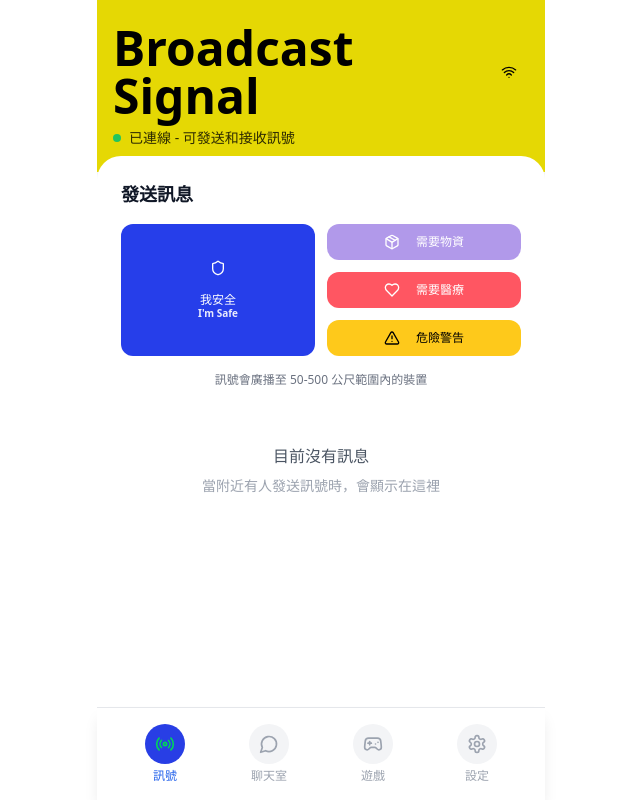
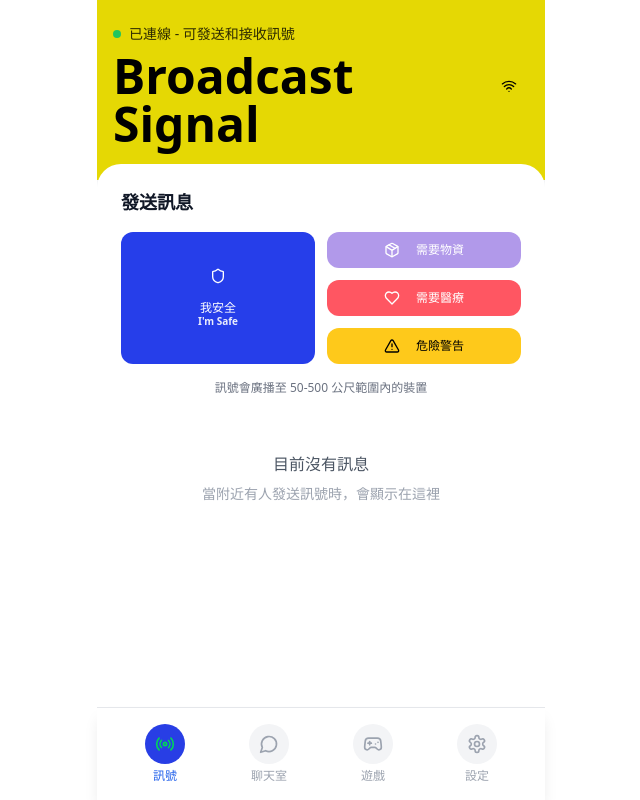
Before and after one commit to aa-prime-studio/echo-alert-now, a React (Vite) app: page /app in a window 1280 px wide. Shown: the whole page, without its empty margins (319-959 px from the left). Built offline with nearby package versions, Linux system fonts and the light colour scheme.

Commit message:
Fix UI alignment and font size
Align subtitles to the left, adjust font sizes, and modify the Broadcast Signal header.

```diff
--- a/src/components/MessageList.tsx
+++ b/src/components/MessageList.tsx
@@ -46,7 +46,7 @@ export const MessageList: React.FC<MessageListProps> = ({ messages }) => {
   return (
     <div>
       <div className="flex items-center justify-between mb-6">
-        <h3 className="font-semibold text-gray-900">附近訊號</h3>
+        <h3 className="text-lg font-semibold text-gray-900 text-left">附近訊號</h3>
         <span className="text-sm text-gray-500">({messages.length})</span>
       </div>
 
--- a/src/components/game/GameRules.tsx
+++ b/src/components/game/GameRules.tsx
@@ -1,4 +1,3 @@
-
 import React from 'react';
 import { Hash, Target, Calendar } from 'lucide-react';
 import { Card, CardContent } from '@/components/ui/card';
@@ -7,7 +6,7 @@ export const GameRules: React.FC = () => {
   return (
     <Card className="bg-white border-black shadow-sm">
       <CardContent className="p-6">
-        <h4 className="text-lg font-semibold text-gray-900 mb-4">遊戲規則</h4>
+        <h4 className="text-lg font-semibold text-gray-900 mb-4 text-left">遊戲規則</h4>
         <div className="grid grid-cols-3 gap-4">
           <div className="text-center">
             <div className="w-12 h-12 rounded-full flex items-center justify-center mx-auto mb-3" style={{ backgroundColor: '#00d76a' }}>
--- a/src/components/game/Leaderboard.tsx
+++ b/src/components/game/Leaderboard.tsx
@@ -1,4 +1,3 @@
-
 import React from 'react';
 import { Trophy } from 'lucide-react';
 import { BingoScore } from '@/types/game';
@@ -14,7 +13,7 @@ export const Leaderboard: React.FC<LeaderboardProps> = ({ leaderboard }) => {
     <div>
       <div className="flex items-center space-x-2 mb-3">
         <Trophy className="w-4 h-4 text-yellow-600" />
-        <h4 className="text-lg font-semibold text-gray-900">今日排行榜</h4>
+        <h4 className="text-lg font-semibold text-gray-900 text-left">今日排行榜</h4>
       </div>
       <div className="space-y-2">
         {leaderboard.slice(0, 5).map((score, index) => (
--- a/src/components/game/RoomSelector.tsx
+++ b/src/components/game/RoomSelector.tsx
@@ -1,4 +1,3 @@
-
 import React from 'react';
 import { Button } from '@/components/ui/button';
 import { BingoRoom } from '@/types/game';
@@ -11,7 +10,7 @@ interface RoomSelectorProps {
 export const RoomSelector: React.FC<RoomSelectorProps> = ({ rooms, onJoinRoom }) => {
   return (
     <div>
-      <h4 className="text-lg font-semibold text-gray-900 mb-3">選擇房間</h4>
+      <h4 className="text-lg font-semibold text-gray-900 mb-3 text-left">選擇房間</h4>
       <div className="grid grid-cols-1 gap-3">
         {rooms.map((room) => (
           <Button
--- a/src/pages/SignalApp.tsx
+++ b/src/pages/SignalApp.tsx
@@ -42,15 +42,15 @@ const SignalApp = () => {
   const getHeaderConfig = () => {
     switch (activeTab) {
       case 'signals':
-        return { bg: '#e5d804', title: 'Broadcast Signal', subtitle: null };
+        return { bg: '#e5d804', title: 'Broadcast\nSignal', subtitle: null };
       case 'chat':
-        return { bg: '#ab93e5', title: 'Live Support Chatroom', subtitle: null };
+        return { bg: '#ab93e5', title: 'Live Support\nChatroom', subtitle: null };
       case 'games':
-        return { bg: '#283ee5', title: 'Bingo Game Room', subtitle: null };
+        return { bg: '#283ee5', title: 'Bingo Game\nRoom', subtitle: null };
       case 'settings':
         return { bg: '#00d76a', title: 'Settings', subtitle: null };
       default:
-        return { bg: '#e5d804', title: 'Broadcast Signal', subtitle: null };
+        return { bg: '#e5d804', title: 'Broadcast\nSignal', subtitle: null };
     }
   };
 
@@ -62,7 +62,7 @@ const SignalApp = () => {
         return (
           <div className="space-y-6">
             <div>
-              <h2 className="text-lg font-semibold text-gray-900 mb-4">發送訊息</h2>
+              <h2 className="text-lg font-semibold text-gray-900 mb-4 text-left">發送訊息</h2>
               <div className="flex gap-3 mb-4">
                 <div className="w-1/2">
                   <SignalButton
@@ -121,7 +121,7 @@ const SignalApp = () => {
         return (
           <div className="space-y-6">
             <div>
-              <h2 className="text-lg font-semibold text-gray-900 mb-4">發送訊息</h2>
+              <h2 className="text-lg font-semibold text-gray-900 mb-4 text-left">發送訊息</h2>
               <div className="flex gap-3 mb-4">
                 <div className="w-1/2">
                   <SignalButton
@@ -176,7 +176,15 @@ const SignalApp = () => {
       {/* Header */}
       <header className="text-black px-4 py-6 flex-shrink-0" style={{ backgroundColor: headerConfig.bg }}>
         <div className="flex items-center justify-between mb-2">
-          <h1 className="text-5xl font-bold">{headerConfig.title}</h1>
+          <div className="flex-1">
+            {activeTab === 'signals' && (
+              <div className="flex items-center mb-2">
+                <div className="w-2 h-2 bg-green-500 rounded-full mr-2"></div>
+                <p className="text-sm opacity-80">已連線 - 可發送和接收訊號</p>
+              </div>
+            )}
+            <h1 className="text-5xl font-bold whitespace-pre-line">{headerConfig.title}</h1>
+          </div>
           <Button
             variant="ghost"
             size="sm"
@@ -186,12 +194,6 @@ const SignalApp = () => {
             {isConnected ? <Wifi className="w-5 h-5" /> : <WifiOff className="w-5 h-5" />}
           </Button>
         </div>
-        {activeTab === 'signals' && (
-          <div className="flex items-center">
-            <div className="w-2 h-2 bg-green-500 rounded-full mr-2"></div>
-            <p className="text-sm opacity-80">已連線 - 可發送和接收訊號</p>
-          </div>
-        )}
       </header>
 
       {/* Content */}
```
